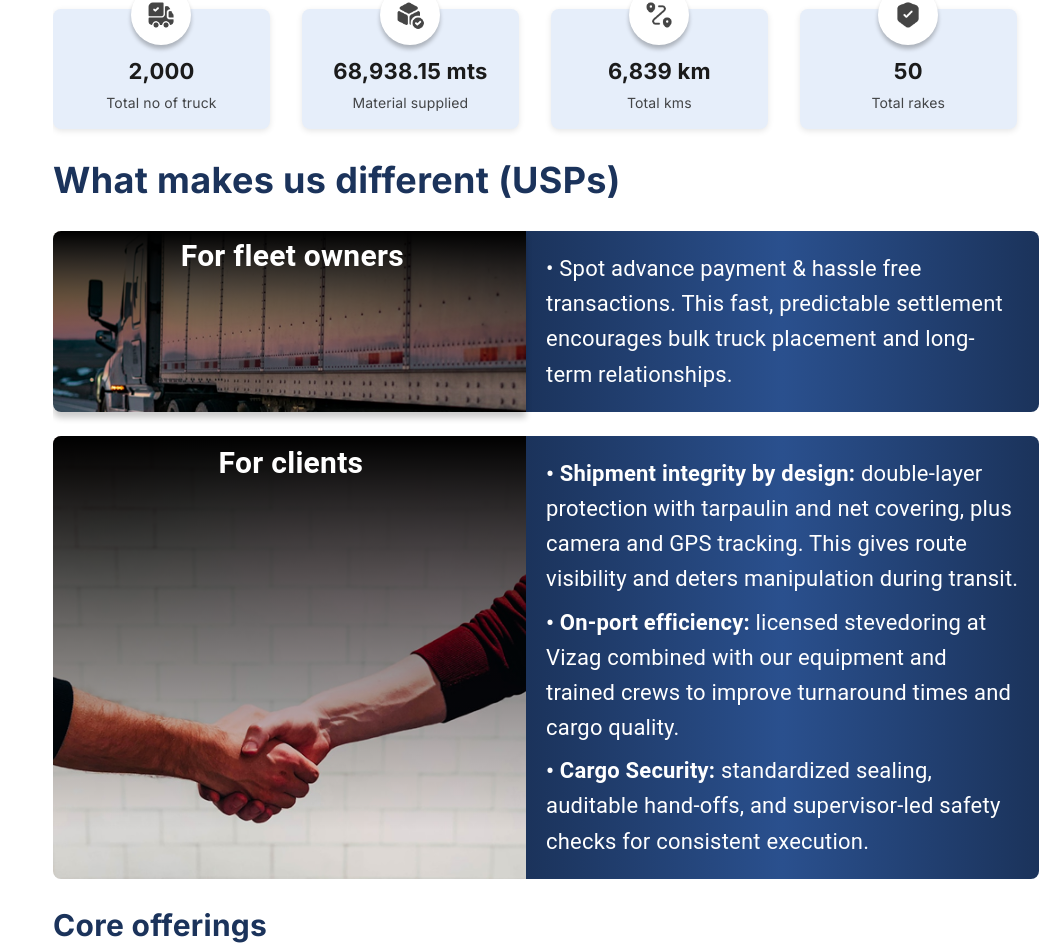
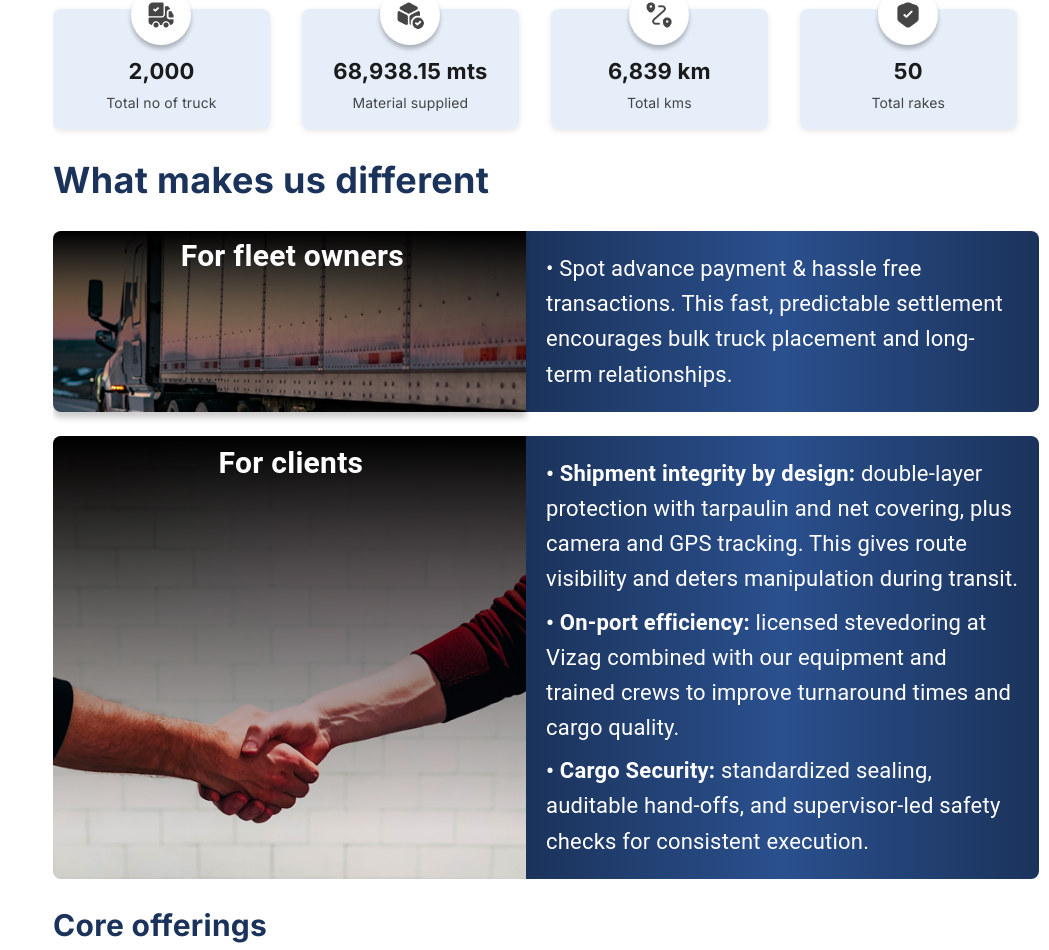
Before and after one commit to Mahakaliinfotek/oto, a React (Vite) app: page / in a window 1280 px wide. Shown: the part 1111-2061 px from the top of the page, without its empty margins (231-1280 px from the left). Built offline with nearby package versions, Linux system fonts and the light colour scheme.

Commit message:
Fixed Typo

```diff
--- a/src/components/homepage/USPsSection.jsx
+++ b/src/components/homepage/USPsSection.jsx
@@ -19,7 +19,7 @@ export default function USPsSection() {
                     fontFamily: "Inter",
                 }}
             >
-                What makes us different (USPs)
+                What makes us different
             </Typography>
 
             {/* ROW 1 — FLEET OWNERS */}
```
